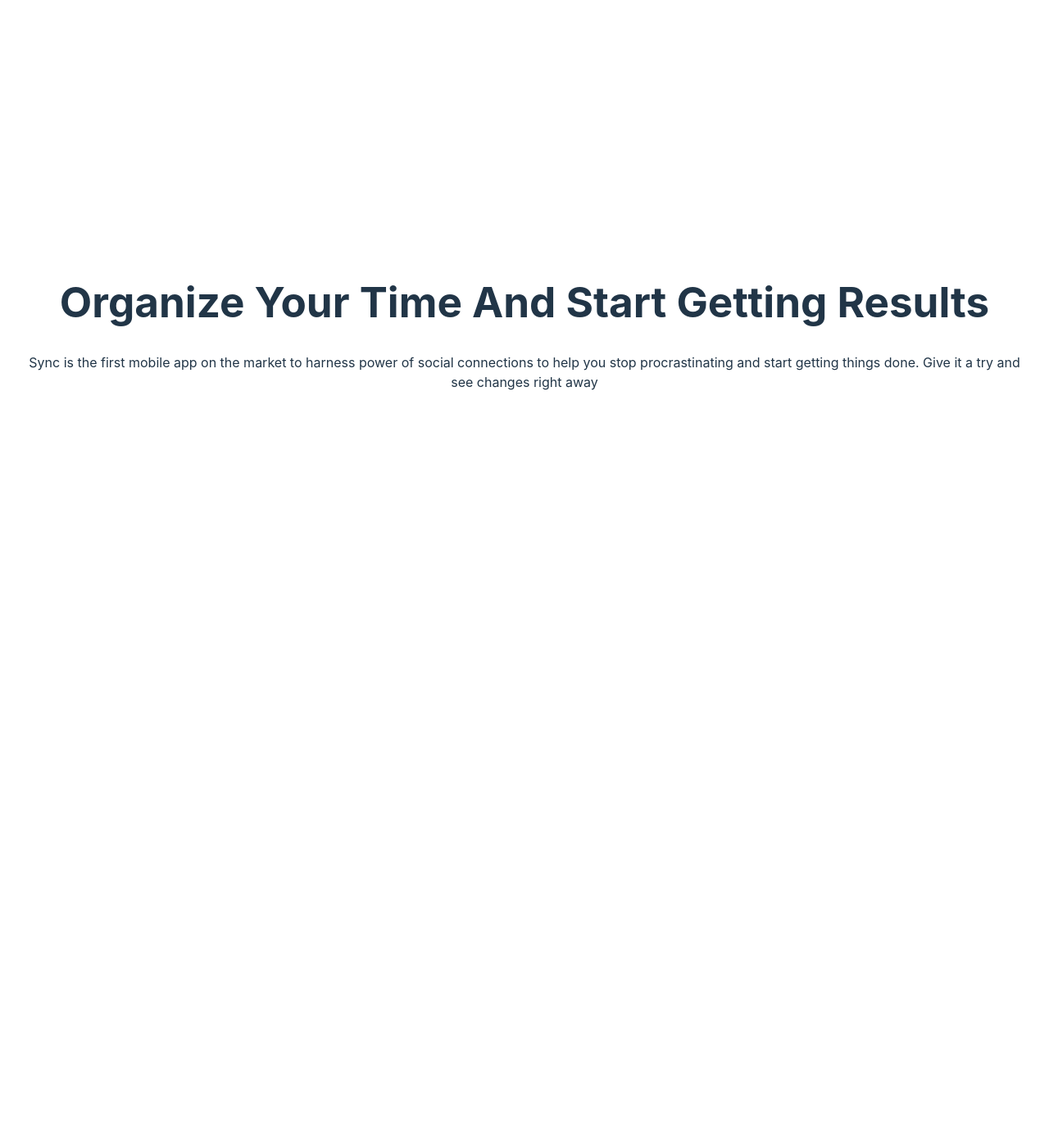
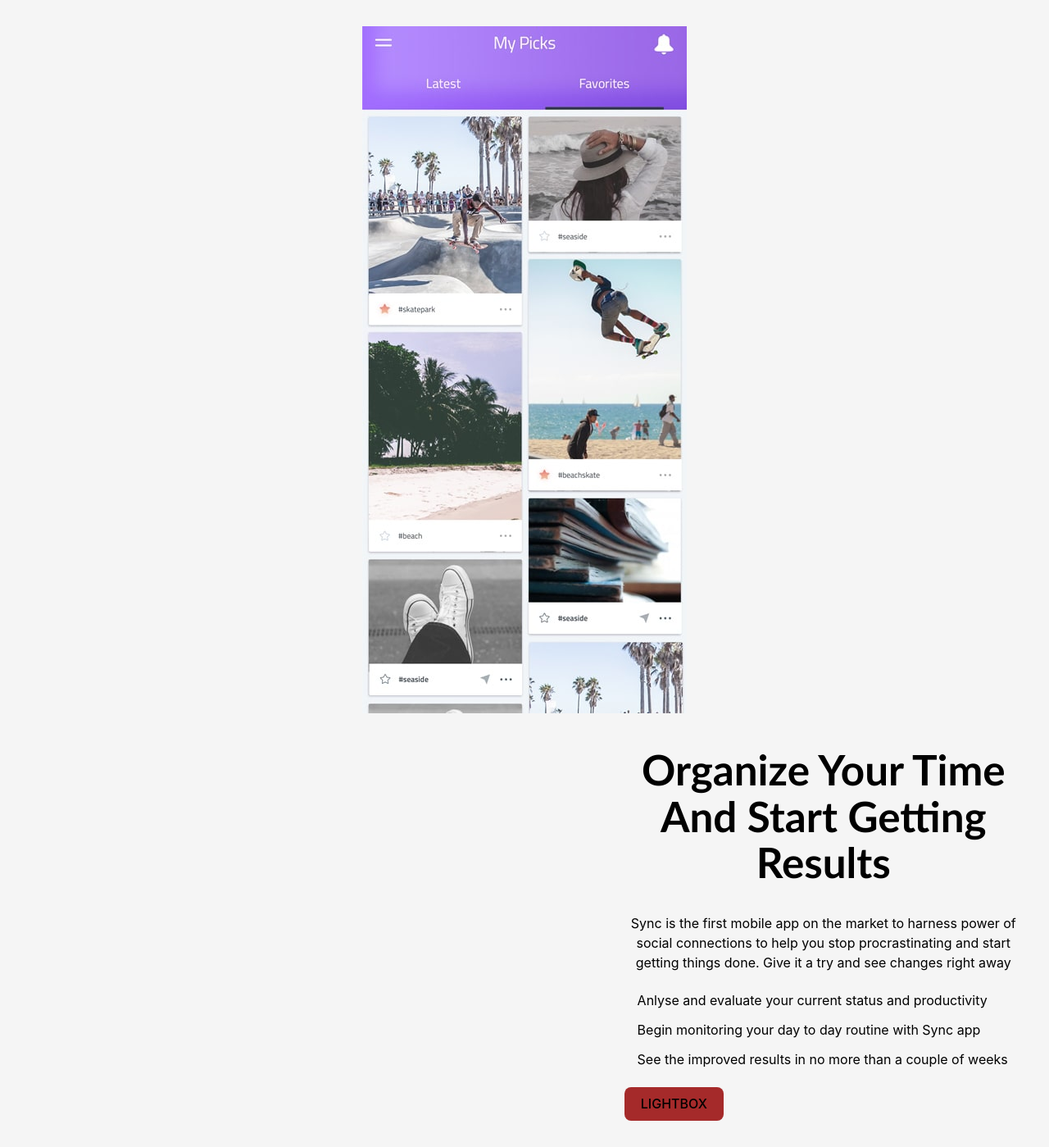
Before and after one commit to xavierlocre/primera-replica-web-en-React, a React (Vite) app: page / in a window 1280 px wide. Shown: the whole page at 82% size. Before the commit the page ends 800 px from the top, so only its background shows below. Built offline with nearby package versions, Linux system fonts and the light colour scheme.

Commit message:
añadir imagen e intentar colocar en columnas

```diff
--- a/src/App.jsx
+++ b/src/App.jsx
@@ -2,7 +2,6 @@
 import './App.css'
 import Titulo from './components/Titulos'
 import Estilos from './components/atomos/Estilos.css'
-
 
 function App() {
 
--- a/src/components/Titulos.jsx
+++ b/src/components/Titulos.jsx
@@ -2,15 +2,27 @@
 
     return (
 
-        <div className="Texto">
-            <div>
-                <h1>Organize Your Time And Start Getting Results</h1>
-                <p> Sync is the first mobile app on the market to harness
-                    power of social connections to help you stop procrastinating
-                    and start getting things done. Give it a try and see
-                        changes right away
-                   </p>
-            </div></div>
+
+
+        <div>
+            <img src="src\screenshot-2.jpg" alt="imagen de la derecha" />
+            <h1 className="h1">Organize Your Time And Start Getting Results</h1>
+            <p className="p" > Sync is the first mobile app on the market to harness
+                power of social connections to help you stop procrastinating
+                and start getting things done. Give it a try and see
+                changes right away
+            </p>
+            <ul>
+                <li className="li">Anlyse and evaluate your current status and productivity</li>
+                <li className="li">Begin monitoring your day to day routine with Sync app</li>
+                <li className="li">See the improved results in no more than a couple of weeks</li>
+            </ul>
+
+            <button className="boton">LIGHTBOX</button>
+
+        </div>
+
+
     )
 }
 
--- a/src/components/atomos/Estilos.css
+++ b/src/components/atomos/Estilos.css
@@ -1,5 +1,39 @@
-.Texto {
+body {
+    background-color: whitesmoke;
+
+}
+.h1 {
+    color: black;
+    font-family: 'Gill Sans', 'Gill Sans MT', Calibri, 'Trebuchet MS', sans-serif;
+    display:flex;
+    justify-content: column;
+    align-content:center;
+    margin-left: 060%
+}
+
+.p {
+    color: black;
+    display: inline;
     display: flex;
-    justify-content: center;
-    align-content: center;
+  margin-left: 060%;
+
 }
+
+.li {
+    color:black;
+    line-height: 1.0;
+    display: inline;
+    display: flex;
+  margin-left: 060%;
+ padding-top: 10px;
+ padding-bottom: 10px;
+}
+
+.boton {
+
+    background-color: brown;
+    display: inline;
+    display: flex;
+  margin-left: 060%;
+
+}
```
Also changed, not shown: src/screenshot-2.jpg (added).
